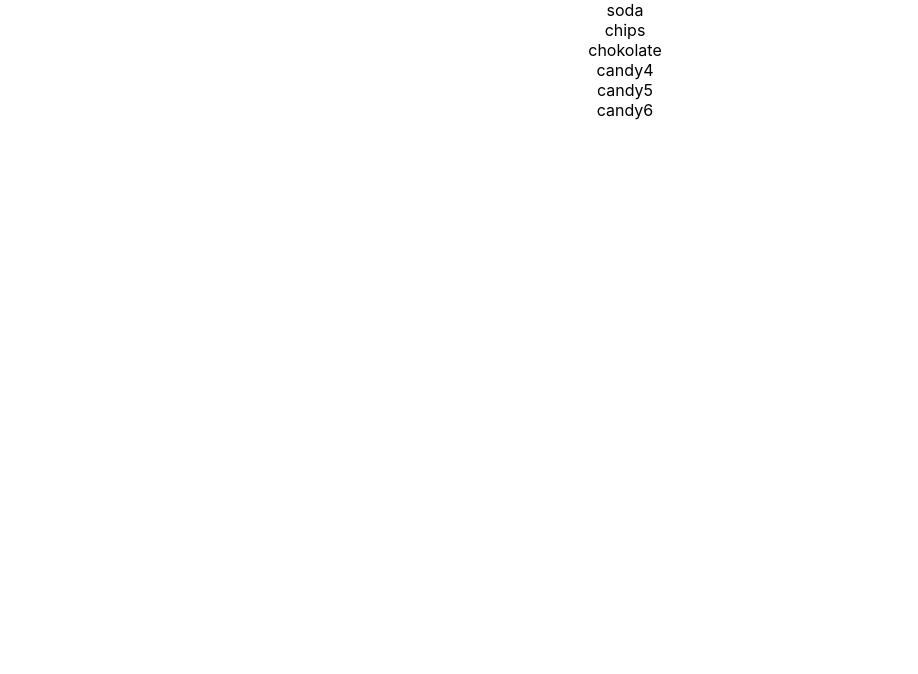
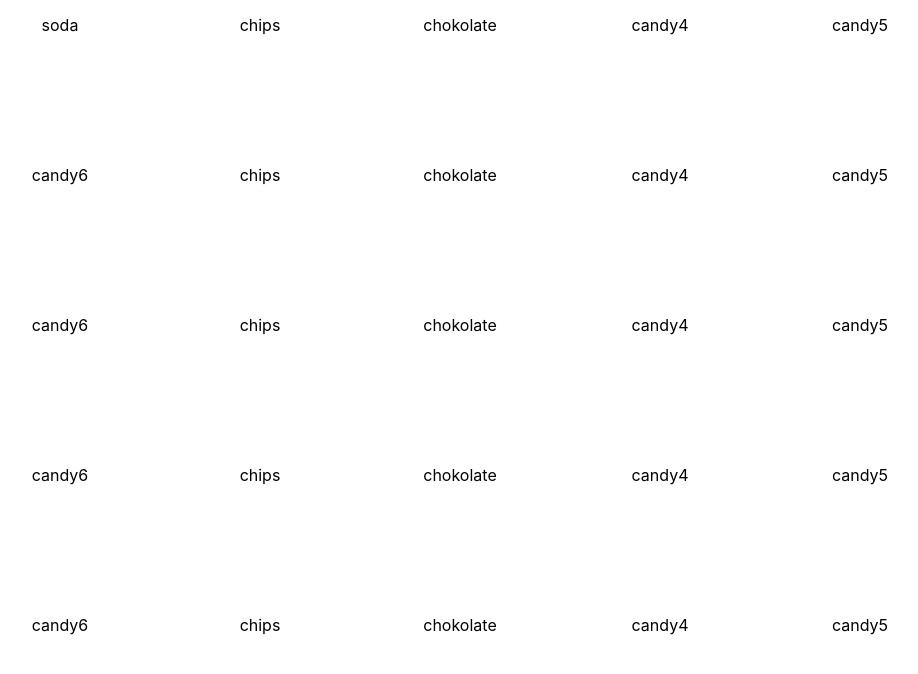
Before and after one commit to RamiOkkeh/CandyMachine, a React (Create React App) app: page / in a window 1280 px wide. Shown: the top 674 px of the page, without its empty margins (15-933 px from the left). Built offline with nearby package versions, Linux system fonts and the light colour scheme.

Commit message:
created candy grid

```diff
--- a/src/components/machine/Candy/index.jsx
+++ b/src/components/machine/Candy/index.jsx
@@ -1,4 +1,5 @@
 import React from "react"
+import "./style.css"
 
 class Candy extends React.Component {
     constructor(props){
--- /dev/null
+++ b/src/components/machine/Candy/style.css
@@ -0,0 +1,5 @@
+.candy {
+  width: 120px;
+  height: 120px;
+  margin: 15px;
+}
--- a/src/components/machine/index.jsx
+++ b/src/components/machine/index.jsx
@@ -1,5 +1,6 @@
 import React from "react"
 import Candy from "./Candy"
+import "./style.css"
 
 class Machine extends React.Component {
     constructor(props){
@@ -8,13 +9,19 @@ class Machine extends React.Component {
             currentMoney: 0,
             earned: 0,
             snacks: [["soda", 10, 2.2], ["chips", 5, 3.5], ["chokolate", 1, 10.5], ["candy4", 12, 3], ["candy5", 5, 2],
-                     ["candy6", 10, 1]],
+                     ["candy6", 10, 1], ["chips", 5, 3.5], ["chokolate", 1, 10.5], ["candy4", 12, 3], ["candy5", 5, 2],
+                     ["candy6", 10, 1], ["chips", 5, 3.5], ["chokolate", 1, 10.5], ["candy4", 12, 3], ["candy5", 5, 2],
+                     ["candy6", 10, 1], ["chips", 5, 3.5], ["chokolate", 1, 10.5], ["candy4", 12, 3], ["candy5", 5, 2],
+                     ["candy6", 10, 1], ["chips", 5, 3.5], ["chokolate", 1, 10.5], ["candy4", 12, 3], ["candy5", 5, 2],],
         }
     }
 
     render(){
         return(<div className="machine">
+
+            <div className="candies">
                 {this.state.snacks.map((info, i)=><Candy key={i} num={i} info={info}></Candy>)}
+            </div>
         </div>)
     }
 }
--- /dev/null
+++ b/src/components/machine/style.css
@@ -0,0 +1,5 @@
+.candies {
+  display: grid;
+  grid-template-columns: auto auto auto auto auto;
+  width: 1000px;
+}
```
